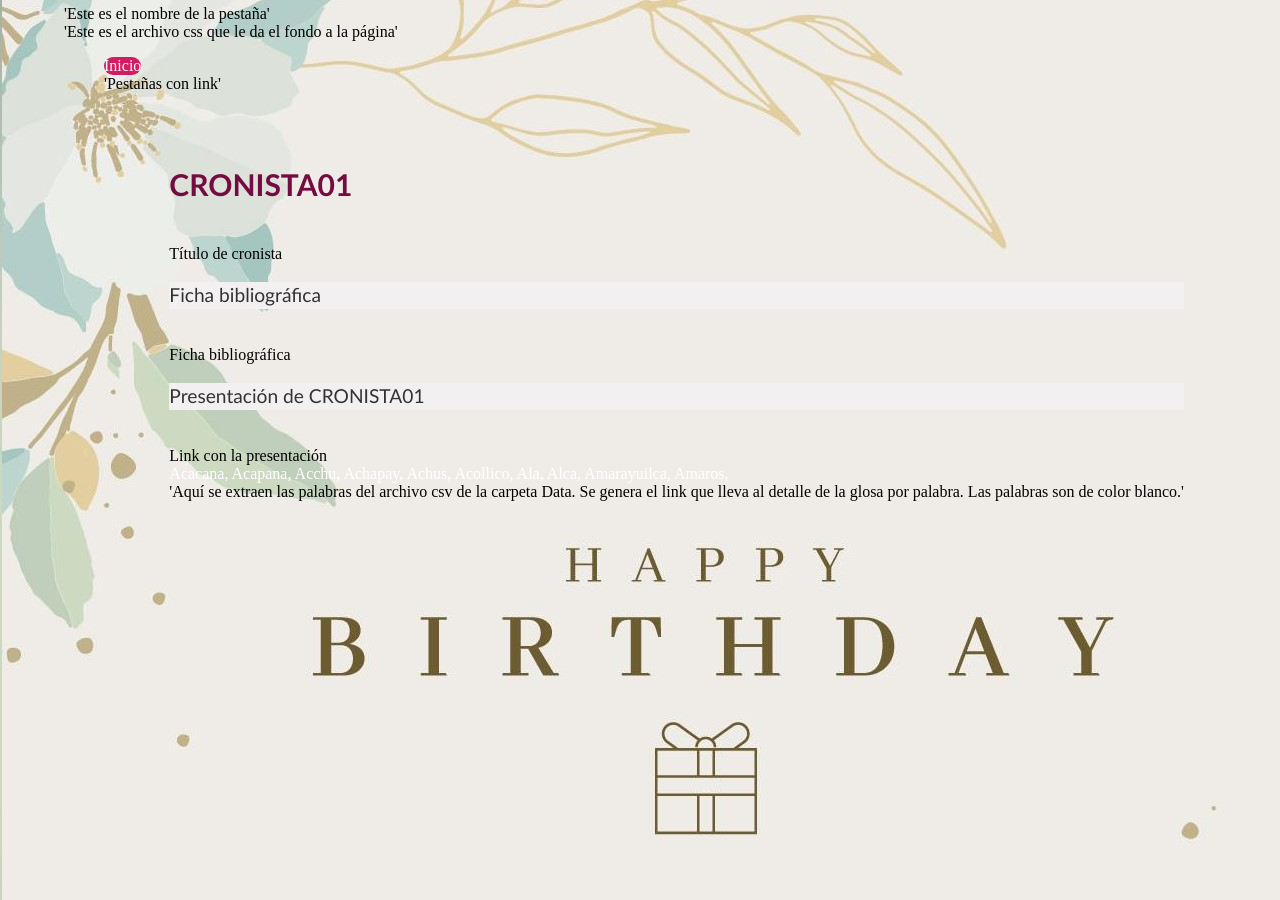
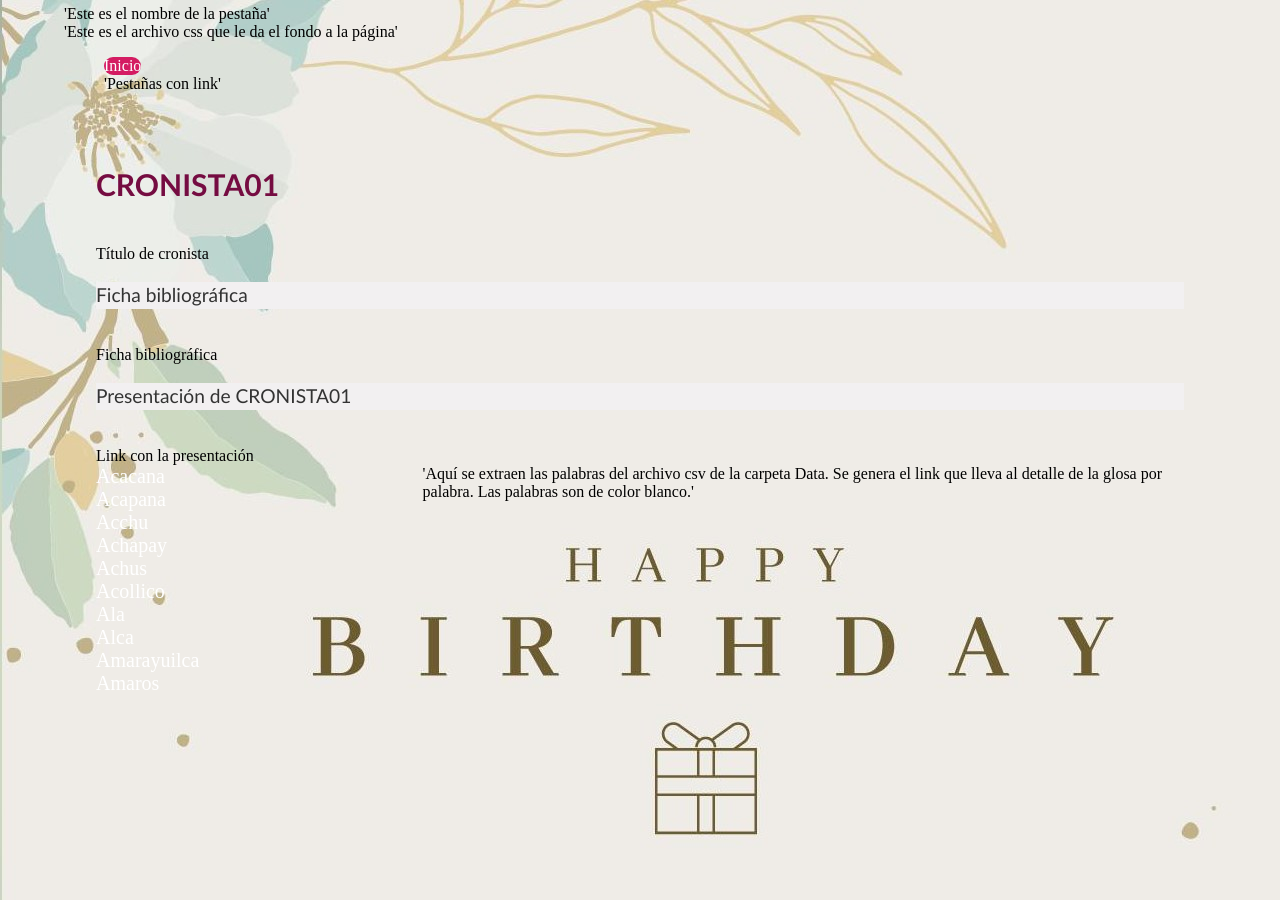
Before and after one commit to glosascroniquenses/Pruebas, a Jekyll site: the page built from _autores/cronista01.html, in a window 1280 px wide. Built offline with Jekyll 4.4.1, drawn with Linux system fonts in a browser that asks for light colours.

Commit message:
Update autore.html

```diff
--- a/_layouts/autore.html
+++ b/_layouts/autore.html
@@ -23,14 +23,15 @@
 
 
   {% if page.data %}
-    <div id="palabras">
+    <div id="palabras2">
 
       {% assign rows = site.data[page.data] %}
       {% capture unique_word_string %}{% for row in rows %}{% capture current_word %}
 	    {{ row.Palabra }}{% endcapture %}{% if current_word == saved_word %}{% else %}
 	    {{ row.Palabra }},{% endif %}{% capture saved_word %}{{ current_word }}{% endcapture %}{% endfor %}{% endcapture %}
-      {% assign unique_word_array = unique_word_string | split: "<br/>"%}
-      <nav class="local" id="palabras-nav">
+      {% assign unique_word_array = unique_word_string | split: ","%}
+
+      <nav class="local2" id="palabras2-nav">
       {% for word in unique_word_array %}
       <a href="#{{ word | downcase }}">{{ word }}</a>
       {% endfor %}
```
